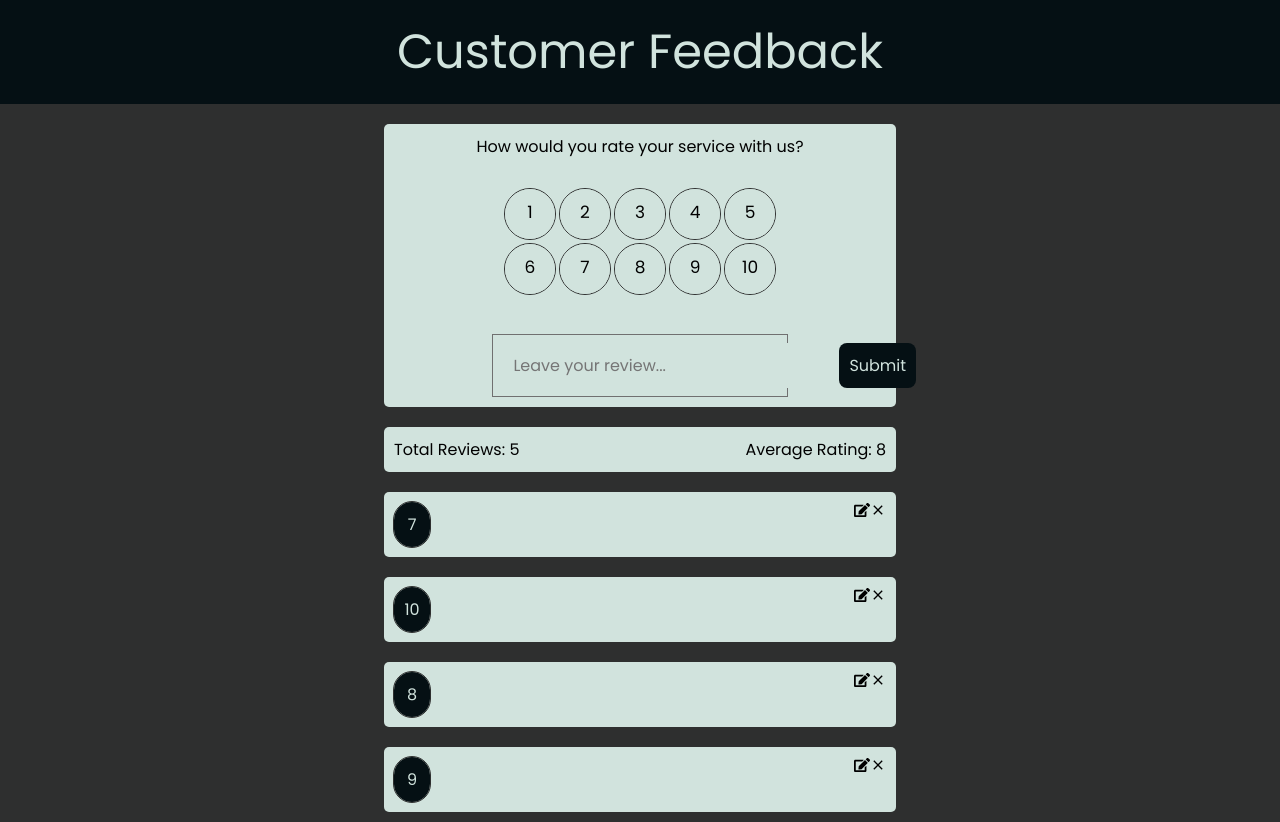
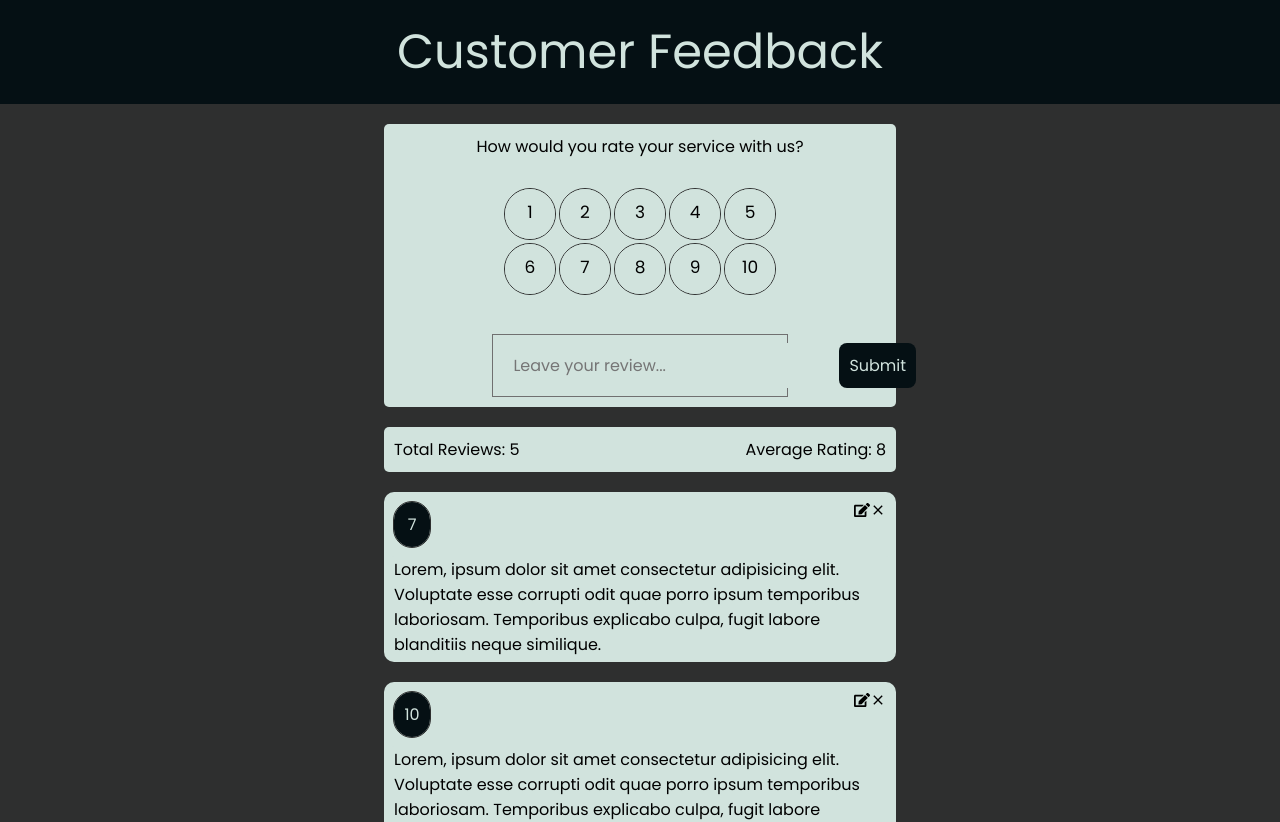
Before and after one commit to AaronCQuinn/feedback-app, a React (Create React App) app: page / in a window 1280 px wide. Shown: the top 822 px of the page. Built offline with nearby package versions, Linux system fonts and the light colour scheme.

Commit message:
Project finished

```diff
--- a/src/components/feedbackItem/FeedbackItem.jsx
+++ b/src/components/feedbackItem/FeedbackItem.jsx
@@ -5,22 +5,29 @@ import { FaEdit } from 'react-icons/fa'
 import FeedbackContext from '../../context/FeedbackContext'
 
 const FeedbackItem = ({item}) => {
-    const {editFeedback, updateFeedback} = useContext(FeedbackContext);
+    const {deleteFeedback, updateFeedback} = useContext(FeedbackContext);
     return (
-        <div className='cb-feedbackItems-container'>
-            <div className='cb-feedbackItems-title'>
+        <div className='cb-feedbackItem-container'>
+            <div className='cb-feedbackItem'>
+                {/* Title section of feedback item */}
+                <div className='cb-feedbackItem-title'>
                     <div className='cb-feedbackItems-rating'>
                         {item.rating}
                     </div>
                     <div className='cb-feedbackItems-options'>
                         <FaEdit
                             style={{backgroundColor: 'var(--azure-x-11-web-color'}}
-                        onClick={() => editFeedback(item)}
+                            onClick={() => updateFeedback(item)}
                         />
                         <MdClose
                             style={{backgroundColor: 'var(--azure-x-11-web-color'}}
-                        onClick={() => updateFeedback(item.id)}
+                            onClick={() => deleteFeedback(item.id)}
                         />
+                    </div>
+                </div>
+
+                <div className='cb-feedbackItem-body'>
+                    {item.text}
                 </div>
             </div>
         </div>
--- a/src/components/feedbackItem/feedbackitem.css
+++ b/src/components/feedbackItem/feedbackitem.css
@@ -1,17 +1,24 @@
-.cb-feedbackItems-container {
+.cb-feedbackItem-container {
     margin-top: 20px;
     width: 100vw;
     display: flex;
     justify-content: center;
 }
 
-.cb-feedbackItems-title {
+.cb-feedbackItem {
+    display: flex;
+    flex-direction: column;
+    width: 40%;
+    border-radius: 25px;
+    background-color: var(--azure-x-11-web-color);
+}
+
+.cb-feedbackItem-title {
     display: flex;
     justify-content: space-between;
-    width: 40%;
-    background-color: var(--azure-x-11-web-color);
-    border-radius: 5px;
+    background-color: inherit;
     padding: 10px;
+    border-radius: 10px;
 }
 
 .cb-feedbackItems-rating {
@@ -33,3 +40,10 @@
     text-align: center;
     justify-content: space-between;
 }
+
+
+.cb-feedbackItem-body {
+    background-color: var(--azure-x-11-web-color);
+    border-radius: 0px 0px 10px 10px;
+    padding: 0px 10px 5px 10px;
+}
--- a/src/components/feedbackStats/FeedbackStats.jsx
+++ b/src/components/feedbackStats/FeedbackStats.jsx
@@ -4,10 +4,11 @@ import FeedbackContext from '../../context/FeedbackContext'
 
 const FeedbackStats = () => {
     const {feedback} = useContext(FeedbackContext);
-    let sum = 0;
+    let avgRating = 0;
     feedback.forEach(element => {
-        sum += element.rating;
+        avgRating += element.rating;
     })
+    avgRating /= feedback.length
 
     return (
         <div className='cb-feedbackStats-container'>
@@ -16,7 +17,7 @@ const FeedbackStats = () => {
                     Total Reviews: {feedback.length}
                 </div>
                 <div className='cb-feedbackStats-stats'>
-                    Average Rating: {sum / feedback.length}
+                    Average Rating: {Math.floor(avgRating)}
                 </div>
             </div>
         </div>
--- a/src/context/FeedbackContext.jsx
+++ b/src/context/FeedbackContext.jsx
@@ -45,7 +45,7 @@ export const FeedbackProvider = ({ children }) => {
   }
 
   const addFeedback = (newFeedback) => {
-    setFeedback([...feedback, newFeedback]);
+    setFeedback([newFeedback, ...feedback]);
   }
 
   const updateFeedback = (item) => {
@@ -54,7 +54,7 @@ export const FeedbackProvider = ({ children }) => {
 
   const updateCurrentFeedback = async(id, newItem) => {
     // Map over the items. If id matches the one to update, spread both the item and newItem, if not leave it.
-    feedbackItems.map(item => item.id === id ? {...item, ...newItem} : item)
+    setFeedback(feedback.map(item => item.id === id ? { ...item, ...newItem } : item))
   }
 
   return (
```
Lines whose indentation alone changed are shown as unchanged.
